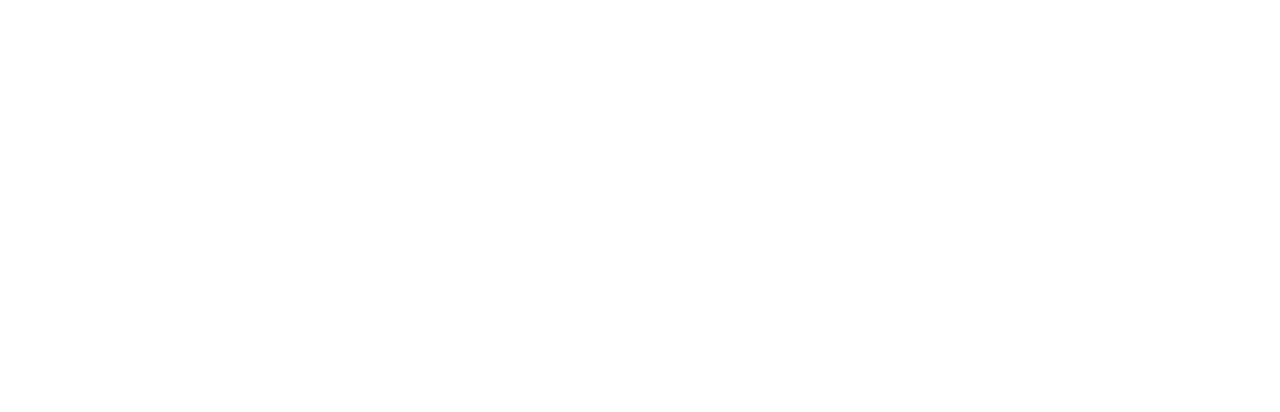
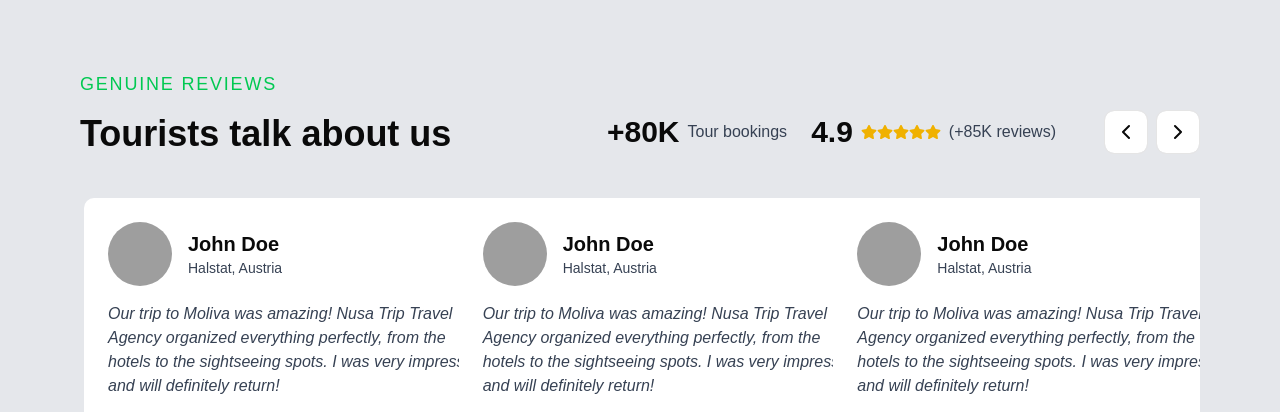
Before and after one commit to PrinceTyo/NusaTrip, a React (Vite) app: page / in a window 1280 px wide. Shown: the part 3679-4091 px from the top of the page. Before the commit the page ends 3677 px from the top, so only its background shows below. Built offline with nearby package versions, Linux system fonts and the light colour scheme; grey boxes are pictures that could not be loaded; the HTML template or start-up script is replaced by a standard one.

Commit message:
feat: add reviews section

```diff
--- /dev/null
+++ b/src/components/ui/avatar.tsx
@@ -0,0 +1,109 @@
+"use client";
+
+import * as React from "react";
+import { Avatar as AvatarPrimitive } from "radix-ui";
+
+import { cn } from "@/lib/utils";
+
+function Avatar({
+  className,
+  size = "default",
+  ...props
+}: React.ComponentProps<typeof AvatarPrimitive.Root> & {
+  size?: "default" | "sm" | "lg";
+}) {
+  return (
+    <AvatarPrimitive.Root
+      data-slot="avatar"
+      data-size={size}
+      className={cn(
+        "group/avatar relative flex size-8 shrink-0 overflow-hidden rounded-full select-none data-[size=lg]:size-10 data-[size=sm]:size-6",
+        className,
+      )}
+      {...props}
+    />
+  );
+}
+
+function AvatarImage({
+  className,
+  ...props
+}: React.ComponentProps<typeof AvatarPrimitive.Image>) {
+  return (
+    <AvatarPrimitive.Image
+      data-slot="avatar-image"
+      className={cn("aspect-square size-full", className)}
+      {...props}
+    />
+  );
+}
+
+function AvatarFallback({
+  className,
+  ...props
+}: React.ComponentProps<typeof AvatarPrimitive.Fallback>) {
+  return (
+    <AvatarPrimitive.Fallback
+      data-slot="avatar-fallback"
+      className={cn(
+        "flex size-full items-center justify-center rounded-full bg-muted text-sm text-muted-foreground group-data-[size=sm]/avatar:text-xs",
+        className,
+      )}
+      {...props}
+    />
+  );
+}
+
+function AvatarBadge({ className, ...props }: React.ComponentProps<"span">) {
+  return (
+    <span
+      data-slot="avatar-badge"
+      className={cn(
+        "absolute right-0 bottom-0 z-10 inline-flex items-center justify-center rounded-full bg-primary text-primary-foreground ring-2 ring-background select-none",
+        "group-data-[size=sm]/avatar:size-2 group-data-[size=sm]/avatar:[&>svg]:hidden",
+        "group-data-[size=default]/avatar:size-2.5 group-data-[size=default]/avatar:[&>svg]:size-2",
+        "group-data-[size=lg]/avatar:size-3 group-data-[size=lg]/avatar:[&>svg]:size-2",
+        className,
+      )}
+      {...props}
+    />
+  );
+}
+
+function AvatarGroup({ className, ...props }: React.ComponentProps<"div">) {
+  return (
+    <div
+      data-slot="avatar-group"
+      className={cn(
+        "group/avatar-group flex -space-x-2 *:data-[slot=avatar]:ring-2 *:data-[slot=avatar]:ring-background",
+        className,
+      )}
+      {...props}
+    />
+  );
+}
+
+function AvatarGroupCount({
+  className,
+  ...props
+}: React.ComponentProps<"div">) {
+  return (
+    <div
+      data-slot="avatar-group-count"
+      className={cn(
+        "relative flex size-8 shrink-0 items-center justify-center rounded-full bg-muted text-sm text-muted-foreground ring-2 ring-background group-has-data-[size=lg]/avatar-group:size-10 group-has-data-[size=sm]/avatar-group:size-6 [&>svg]:size-4 group-has-data-[size=lg]/avatar-group:[&>svg]:size-5 group-has-data-[size=sm]/avatar-group:[&>svg]:size-3",
+        className,
+      )}
+      {...props}
+    />
+  );
+}
+
+export {
+  Avatar,
+  AvatarImage,
+  AvatarFallback,
+  AvatarBadge,
+  AvatarGroup,
+  AvatarGroupCount,
+};
--- a/src/pages/Home.tsx
+++ b/src/pages/Home.tsx
@@ -5,6 +5,7 @@
 import Parallax from "@/sections/Parallax";
 import Stats from "@/sections/Stats";
 import Cta from "@/sections/Cta";
+import Reviews from "@/sections/Reviews";
 
 export default function Home() {
   return (
@@ -16,6 +17,7 @@
       <Parallax />
       <Advantages />
       <Cta />
+      <Reviews />
     </>
   );
 }
--- a/src/sections/Destinations.tsx
+++ b/src/sections/Destinations.tsx
@@ -20,7 +20,7 @@
         }}
         className="w-full"
       >
-        <div className="flex items-end justify-between mb-12">
+        <div className="flex items-end justify-between mb-10">
           <div className="space-y-4">
             <p className="text-green-500 tracking-widest text-lg">
               MANY TOURISTS CHOOSE
--- /dev/null
+++ b/src/sections/Reviews.tsx
@@ -0,0 +1,89 @@
+import { FaStar, FaStarHalfAlt } from "react-icons/fa";
+import {
+  Carousel,
+  CarouselContent,
+  CarouselItem,
+  CarouselNext,
+  CarouselPrevious,
+} from "@/components/ui/carousel";
+import { Avatar, AvatarFallback, AvatarImage } from "@/components/ui/avatar";
+
+export default function Reviews() {
+  return (
+    <section className="p-20 bg-gray-200">
+      <Carousel
+        opts={{
+          align: "start",
+          loop: true,
+        }}
+        className="w-full"
+      >
+        <div className="flex items-end justify-between mb-10">
+          <div className="space-y-4">
+            <p className="text-green-500 tracking-widest text-lg">
+              GENUINE REVIEWS
+            </p>
+            <h1 className="text-4xl font-semibold">Tourists talk about us</h1>
+          </div>
+
+          <div className="relative flex items-center gap-2">
+            <h1 className="text-3xl font-semibold">+80K</h1>
+            <p className="text-gray-700">Tour bookings</p>
+            <h1 className="text-3xl font-semibold ms-4">4.9</h1>
+            <div className="flex items-center">
+              <FaStar className="text-yellow-500" />
+              <FaStar className="text-yellow-500" />
+              <FaStar className="text-yellow-500" />
+              <FaStar className="text-yellow-500" />
+              <FaStar className="text-yellow-500" />
+            </div>
+            <p className="text-gray-700">(+85K reviews)</p>
+            <CarouselPrevious className="static translate-x-0 translate-y-0 ms-10" />
+            <CarouselNext className="static translate-x-0 translate-y-0" />
+          </div>
+        </div>
+        <CarouselContent className="-ml-1">
+          {Array.from({ length: 8 }).map((_, index) => (
+            <CarouselItem key={index} className=" pl-1 lg:basis-1/3">
+              <div className="p-1">
+                <div className="rounded-lg w-106 bg-white p-6 space-y-4">
+                  <div className="flex items-center gap-x-4">
+                    <Avatar className="w-16 h-16">
+                      <AvatarImage
+                        src="https://github.com/shadcn.png"
+                        alt="@shadcn"
+                      />
+                      <AvatarFallback>CN</AvatarFallback>
+                    </Avatar>
+                    <div>
+                      <h1 className="text-xl font-semibold">John Doe</h1>
+                      <p className="text-gray-700 text-sm">Halstat, Austria</p>
+                    </div>
+                  </div>
+                  <blockquote className="italic text-gray-700">
+                    Our trip to Moliva was amazing! Nusa Trip Travel Agency
+                    organized everything perfectly, from the hotels to the
+                    sightseeing spots. I was very impressed and will definitely
+                    return!
+                  </blockquote>
+                  <div className="flex items-center justify-between">
+                    <div className="flex items-center">
+                      <FaStar className="text-yellow-500" />
+                      <FaStar className="text-yellow-500" />
+                      <FaStar className="text-yellow-500" />
+                      <FaStar className="text-yellow-500" />
+                      <FaStarHalfAlt className="text-yellow-500" />
+                    </div>
+                    <span className="bg-green-500 rounded-sm py-1 px-1.5 text-white font-medium text-sm">
+                      Jun 12 25
+                    </span>
+                  </div>
+                </div>
+              </div>
+            </CarouselItem>
+          ))}
+        </CarouselContent>
+      </Carousel>
+    </section>
+  );
+}
```
